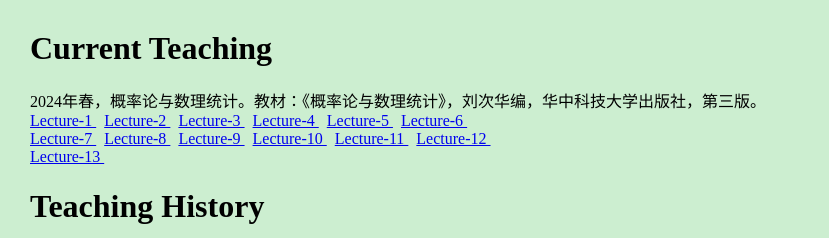
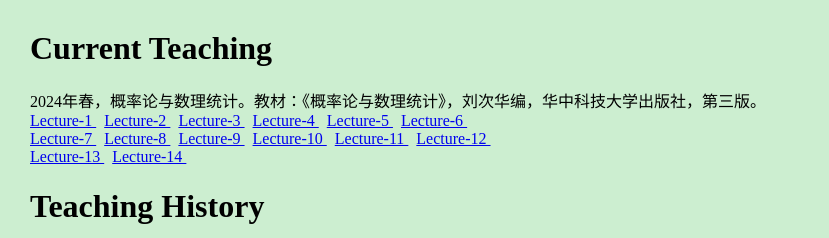
Before and after one commit to linjiezhao/linjiezhao.github.io, a plain HTML site: page teaching.html in a window 1280 px wide. Shown: the top 238 px of the page, without its empty margins (0-829 px from the left). Drawn offline with Linux system fonts and the light colour scheme.

Commit message:
Update teaching.html

```diff
--- a/teaching.html
+++ b/teaching.html
@@ -39,6 +39,7 @@
         <a href="Probability and Mathematical Statistics/Lecture-11.pdf"> Lecture-11 </a> &nbsp;
         <a href="Probability and Mathematical Statistics/Lecture-12.pdf"> Lecture-12 </a> &nbsp; <br>
         <a href="Probability and Mathematical Statistics/Lecture-13.pdf"> Lecture-13 </a> &nbsp;
+        <a href="Probability and Mathematical Statistics/Lecture-14.pdf"> Lecture-14 </a> &nbsp;
 
 <h1>Teaching History</h1>
 
```
